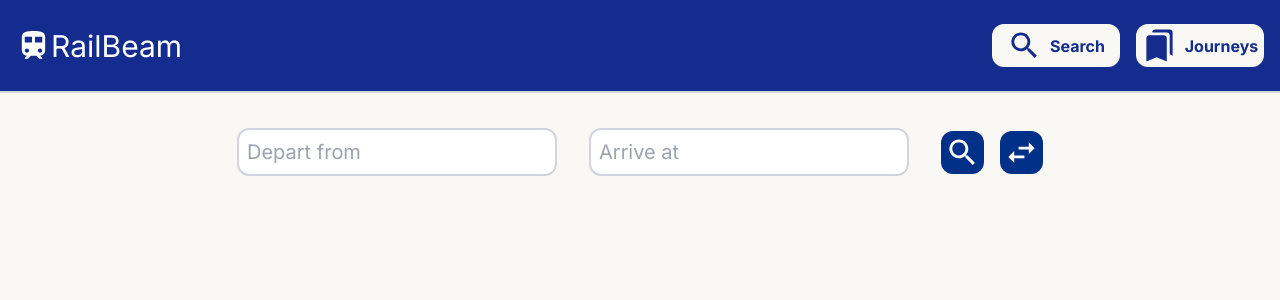
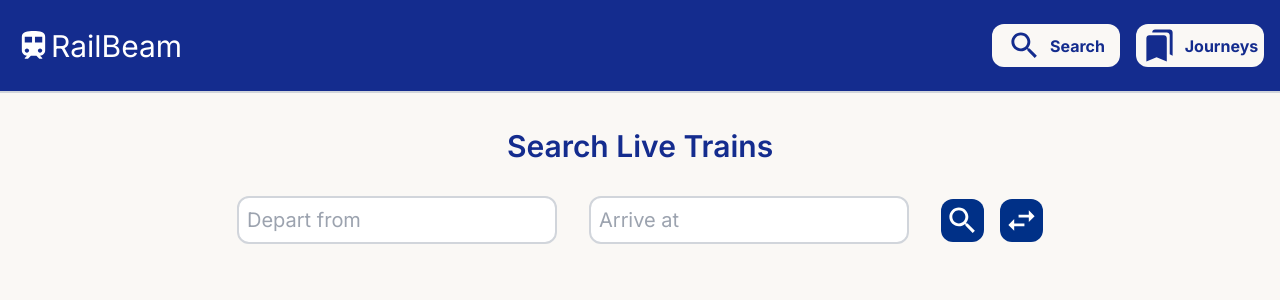
Before and after one commit to HarrisonTCodes/RailBeam, a Next.js app in the folder frontend/: page / in a window 1280 px wide. Shown: the top 300 px of the page. Built offline with nearby package versions, Linux system fonts and the light colour scheme.

Commit message:
Added search page header

```diff
--- a/frontend/app/page.tsx
+++ b/frontend/app/page.tsx
@@ -21,7 +21,8 @@ export default function Home() {
 
     return (
         <>
-            <div className="pt-32 pb-8 px-2 flex flex-col md:flex-row justify-center items-center gap-8">
+            <p className="pt-32 pb-8 text-center text-3xl font-semibold text-primary">Search Live Trains</p>
+            <div className="pb-8 px-2 flex flex-col md:flex-row justify-center items-center gap-8">
                 <SearchBar label="Depart from" setState={setDepartFrom} state={departFrom} />
                 <SearchBar label="Arrive at"  setState={setArriveAt} state={arriveAt} />
                 <div className="flex gap-4">
```
